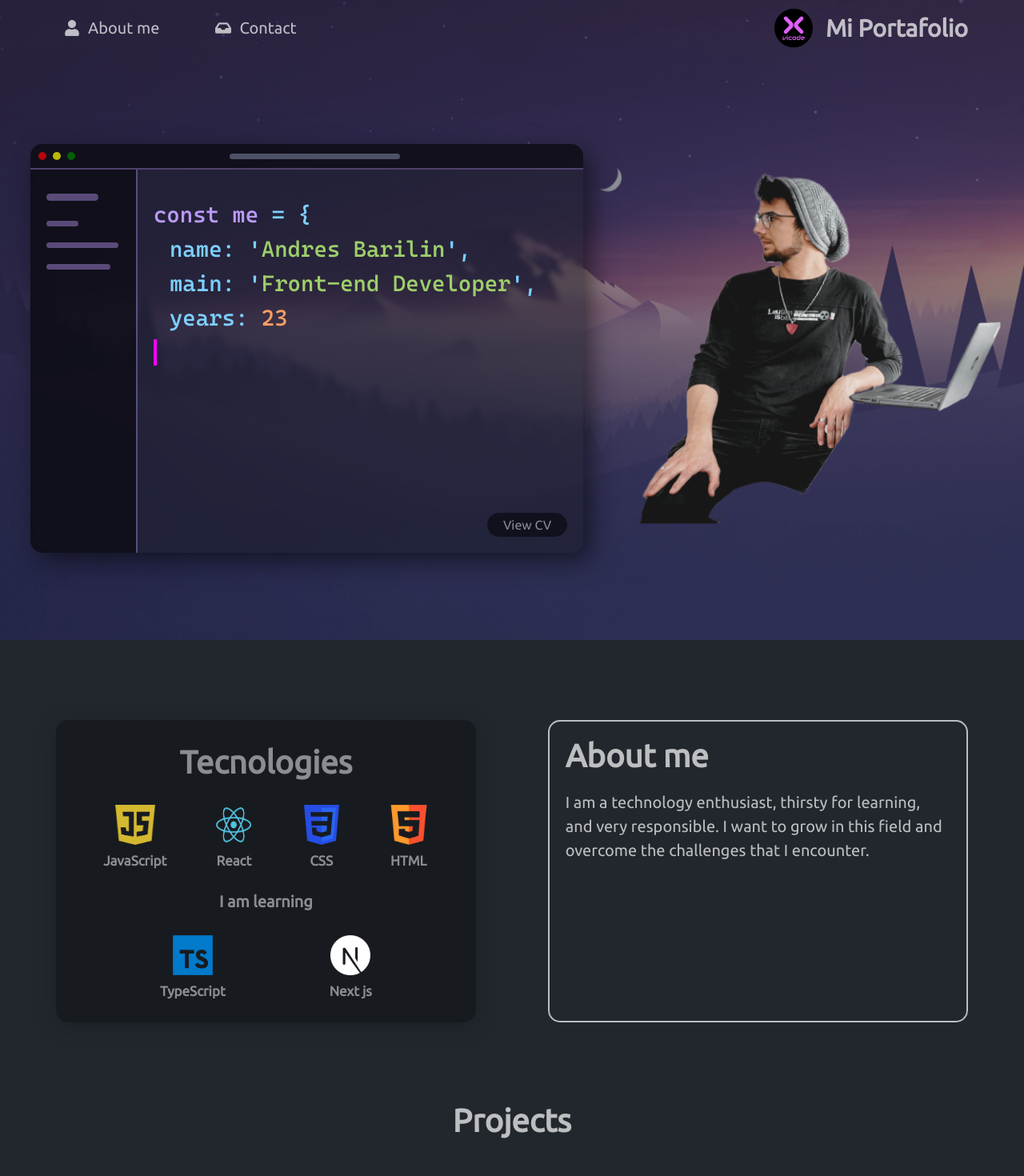
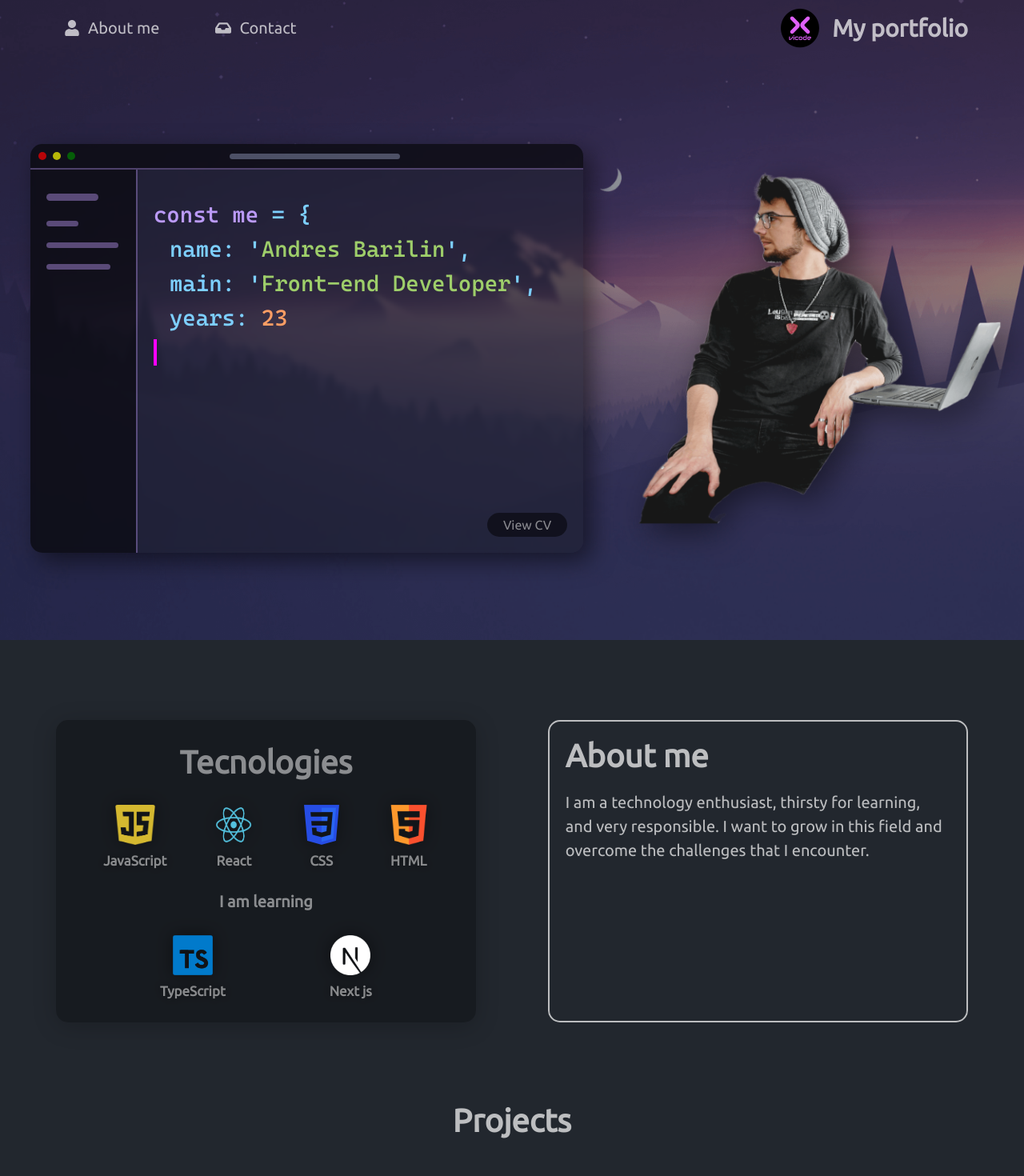
Before and after one commit to VAB-8350/portafolio, a Next.js app: page / in a window 1280 px wide. Shown: the top 1470 px of the page at 80% size. Built offline with nearby package versions, Linux system fonts and the light colour scheme.

Commit message:
Fix styles

```diff
--- a/src/pages/_app.tsx
+++ b/src/pages/_app.tsx
@@ -5,7 +5,7 @@ export default function MyApp({ Component, pageProps }) {
   return (
     <>
       <Head>
-        <title>vicode</title>
+        <title>My portfolio</title>
       </Head>
        <Component {...pageProps} />
     </>
--- a/src/pages/index.tsx
+++ b/src/pages/index.tsx
@@ -47,7 +47,7 @@ export default function Home() {
             <span onClick={nextContact}><FaInbox /> Contact</span>
           </div>
 
-          <h2><Image src={vicode} alt="logo personal" /> Mi Portafolio</h2>
+          <h2><Image src={vicode} alt="logo personal" />My portfolio</h2>
         </nav>
 
         <div className={Style.body}>
--- a/src/styles/styles.module.scss
+++ b/src/styles/styles.module.scss
@@ -129,6 +129,7 @@
           width: 100%;
           height: 100%;
           object-fit: cover;
+          filter: drop-shadow(10px 10px 20px rgb(0 0 0 / 50%));
         }
       }
     }
@@ -198,6 +199,8 @@
           img {
             width: 50px;
             height: 50px;
+            filter: drop-shadow(0 0 10px rgba(0, 0, 0, 0.5));
+            border-radius: 3px;
           }
 
           span {
@@ -207,6 +210,7 @@
             font-weight: 700;
             color: rgba(255, 255, 255, 0.5);
             font-family: Ubuntu;
+            text-shadow: 0 0 10px rgba(0, 0, 0, 0.5);
           }
         }
       }
@@ -216,10 +220,6 @@
         font-family: Ubuntu;
         color: rgba(255, 255, 255, 0.5);
         margin: 30px 0;
-      }
-
-      .want-lern {
-
       }
     }
 
@@ -251,6 +251,10 @@
         font-size: 2rem;
         font-family: Ubuntu;
         line-height: 30px;
+
+        @media (max-width: 820px) {
+          text-align: center;
+        }
       }
     }
 
```
